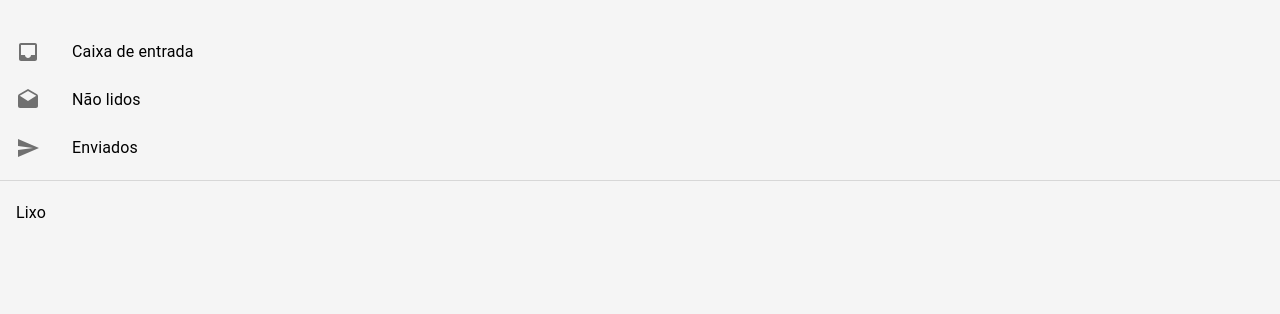
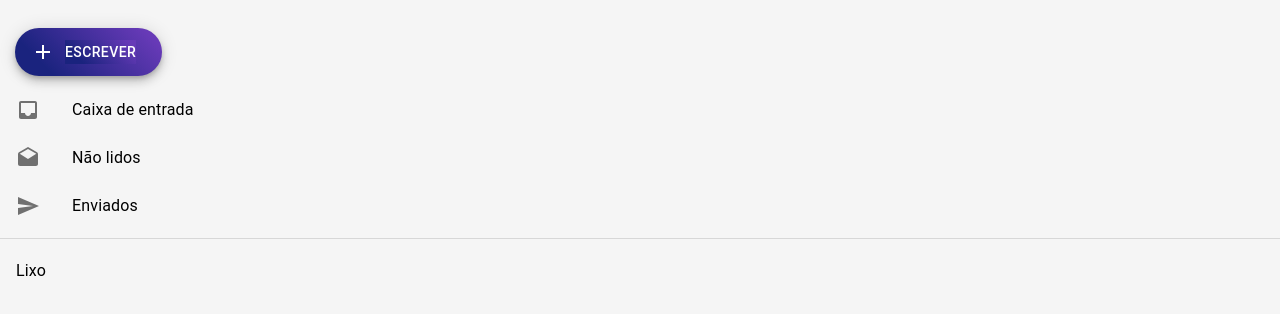
Before and after one commit to guisfco/gymail-jsms, a React (Create React App) app in the folder app/gymail/: page /menu in a window 1280 px wide. Shown: the top 314 px of the page. Built offline with nearby package versions, Linux system fonts and the light colour scheme.

Commit message:
feat: botao de criar email

```diff
--- a/app/gymail/src/components/MenuLateral/MenuLateral.css
+++ b/app/gymail/src/components/MenuLateral/MenuLateral.css
@@ -6,3 +6,21 @@
     padding-top: 20px;
     margin: 0;
 }
+
+.enviar-mensagem-button {
+    margin: 10px;
+    background: linear-gradient(45deg, #1a237e
+    20%, #673ab7 90%);
+}
+
+.enviar-mensagem-button-texto {
+    padding-left: 15px;
+    font-size: 90%;
+}
+
+.enviar-mensagem-button-container {
+    display: flex;
+    width: 100%;
+    padding-left: 15px;
+    padding-bottom: 10px;
+}
--- a/app/gymail/src/components/MenuLateral/MenuLateral.jsx
+++ b/app/gymail/src/components/MenuLateral/MenuLateral.jsx
@@ -7,6 +7,8 @@ import InboxIcon from '@material-ui/icons/Inbox';
 import DraftsIcon from '@material-ui/icons/Drafts';
 import SendIcon from '@material-ui/icons/Send';
 import Divider from '@material-ui/core/Divider';
+import Fab from '@material-ui/core/Fab';
+import AddIcon from '@material-ui/icons/Add';
 
 import './MenuLateral.css'
 
@@ -16,6 +18,12 @@ export default class MenuLateral extends Component {
         return (
             <div className="menu-lateral-container">
                 <List component="nav" aria-label="Main mailbox folders">
+                    <div className="enviar-mensagem-button-container">
+                        <Fab variant="extended" color="primary" aria-label="Add" className="enviar-mensagem-button">
+                            <AddIcon />
+                            <span className="enviar-mensagem-button">Escrever</span>
+                        </Fab>
+                    </div>
                     <ListItem button>
                         <ListItemIcon>
                             <InboxIcon />
```
